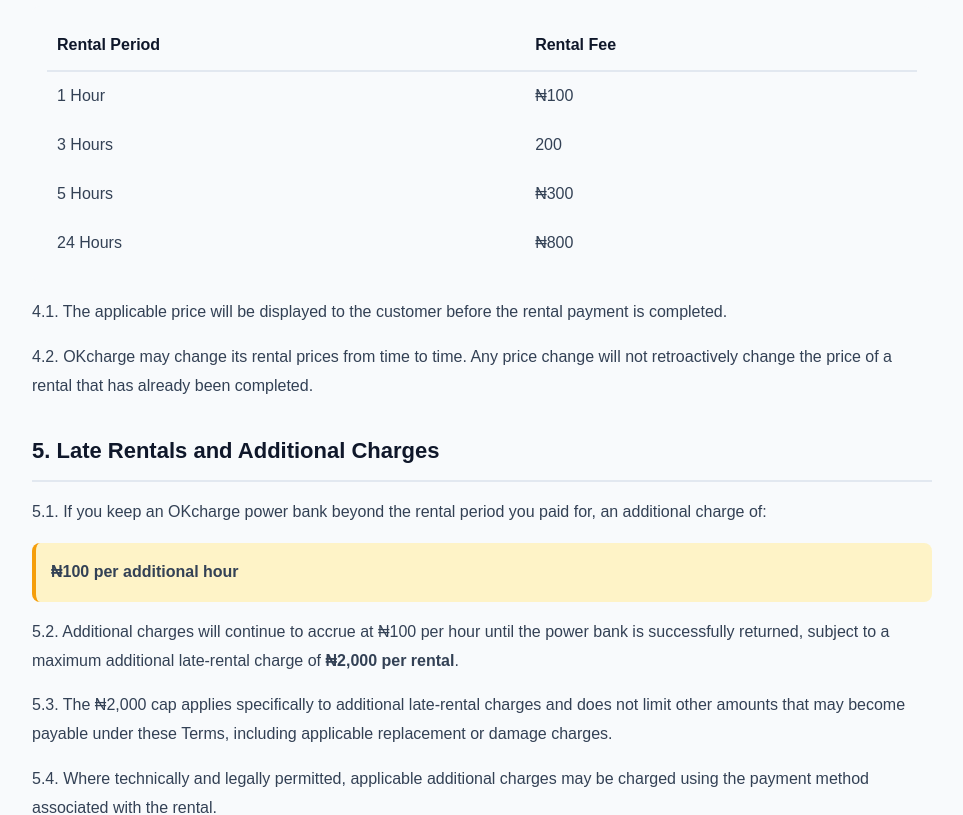
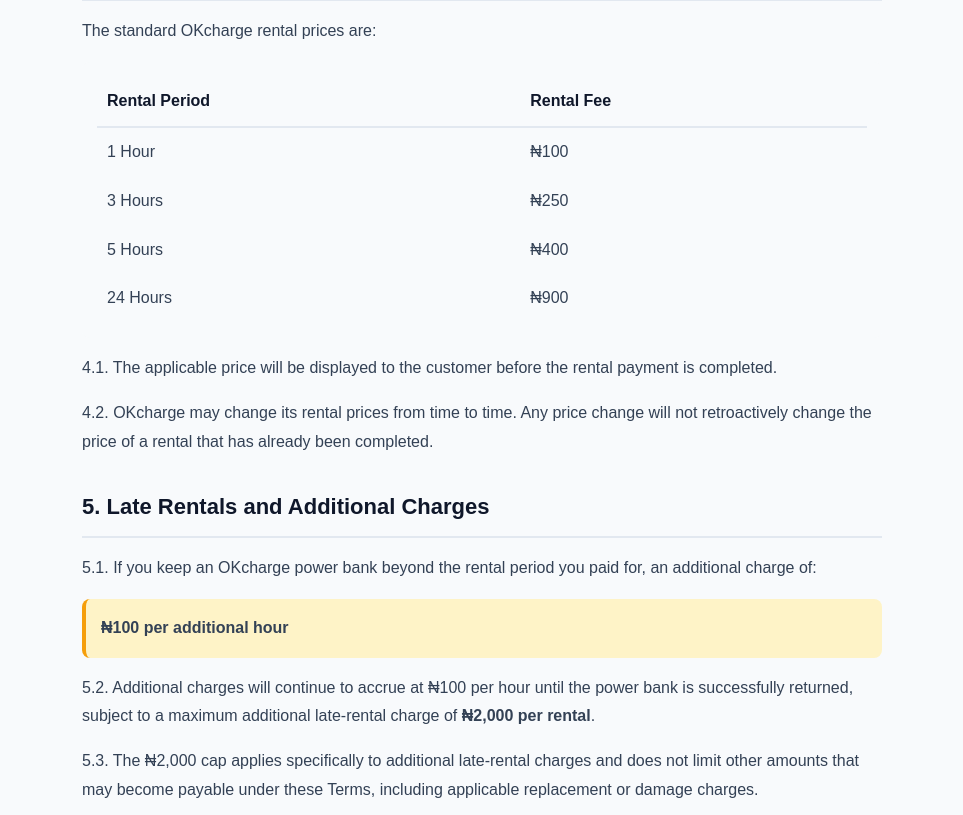
Before and after one commit to okivictor01-bit/OKcharge-, a Next.js app: page /terms in a window 1280 px wide. Shown: the part 1640-2455 px from the top of the page, without its empty margins (158-1121 px from the left). Built offline with nearby package versions, Linux system fonts and the light colour scheme.

Commit message:
Update page.tsx

```diff
--- a/app/terms/page.tsx
+++ b/app/terms/page.tsx
@@ -1,6 +1,6 @@
 export default function TermsPage() {
   return (
-    <main style={{ padding: '40px 20px', maxWidth: '900px', margin: '0 auto', fontFamily: 'sans-serif', lineHeight: '1.8', color: '#334155' }}>
+    <main style={{ padding: '40px 20px', maxWidth: '800px', margin: '0 auto', fontFamily: 'sans-serif', lineHeight: '1.8', color: '#334155' }}>
       <h1 style={{ fontSize: '32px', fontWeight: 'bold', color: '#0f172a', marginBottom: '10px' }}>OKcharge Terms & Conditions</h1>
       <p style={{ marginBottom: '30px', color: '#64748b', fontSize: '16px' }}>Last Updated: September 13, 2026</p>
 
@@ -55,9 +55,9 @@
             </thead>
             <tbody>
               <tr><td style={{ padding: '10px' }}>1 Hour</td><td style={{ padding: '10px' }}>₦100</td></tr>
-              <tr><td style={{ padding: '10px' }}>3 Hours</td><td style={{ padding: '10px' }}>200</td></tr>
-              <tr><td style={{ padding: '10px' }}>5 Hours</td><td style={{ padding: '10px' }}>₦300</td></tr>
-              <tr><td style={{ padding: '10px' }}>24 Hours</td><td style={{ padding: '10px' }}>₦800</td></tr>
+              <tr><td style={{ padding: '10px' }}>3 Hours</td><td style={{ padding: '10px' }}>₦250</td></tr>
+              <tr><td style={{ padding: '10px' }}>5 Hours</td><td style={{ padding: '10px' }}>₦400</td></tr>
+              <tr><td style={{ padding: '10px' }}>24 Hours</td><td style={{ padding: '10px' }}>₦900</td></tr>
             </tbody>
           </table>
         </div>
@@ -251,7 +251,7 @@
         <div style={{ backgroundColor: '#f0fdf4', padding: '20px', borderRadius: '8px', margin: '15px 0', borderLeft: '4px solid #10b981' }}>
           <p style={{ margin: '0 0 10px 0', fontWeight: 'bold' }}>OKcharge Contact Information:</p>
           <p style={{ margin: '5px 0' }}>📍 Location: Akure, Ondo State, Nigeria</p>
-          <p style={{ margin: '5px 0' }}> Phone/WhatsApp: +234 703 238 5674</p>
+          <p style={{ margin: '5px 0' }}>📞 Phone/WhatsApp: +234 703 238 5674</p>
           <p style={{ margin: '5px 0' }}>✉️ Email: support@okcharge.ng</p>
         </div>
 
@@ -291,7 +291,7 @@
         <h3 style={{ margin: '0 0 15px 0', fontSize: '20px' }}>Contact OKcharge</h3>
         <p style={{ margin: '5px 0' }}><strong>OKcharge — Power Bank Rentals</strong></p>
         <p style={{ margin: '5px 0' }}>📍 Akure, Ondo State, Nigeria</p>
-        <p style={{ margin: '5px 0' }}> +234 703 238 5674</p>
+        <p style={{ margin: '5px 0' }}>📞 +234 703 238 5674</p>
         <p style={{ margin: '5px 0' }}>✉️ support@okcharge.ng</p>
       </div>
     </main>
```
